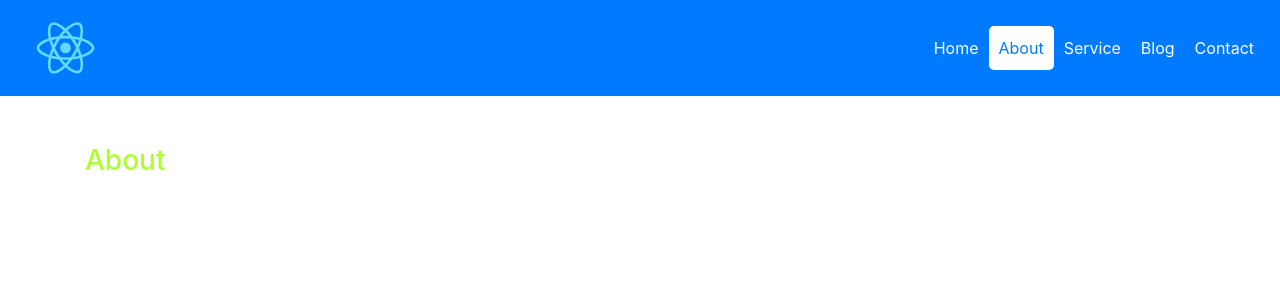
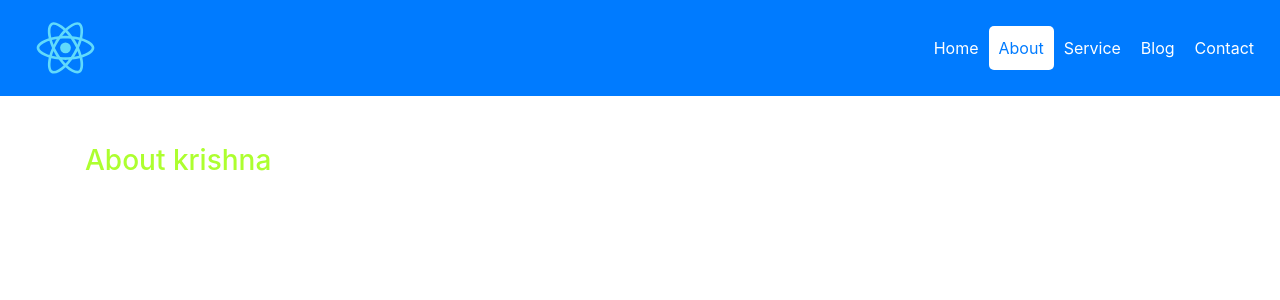
Before and after one commit to Mano-KKD89/svi, a React (Create React App) app: page /about in a window 1280 px wide. Shown: the top 300 px of the page. Built offline with nearby package versions, Linux system fonts and the light colour scheme.

Commit message:
muthu first commit

```diff
--- a/src/about/About.js
+++ b/src/about/About.js
@@ -10,7 +10,7 @@ class About extends Component {
       <>
         <Row>
           <Col xs={12}>
-            <h3>About</h3>
+            <h3>About krishna</h3>
           </Col>
         </Row>
       </>
```
Also changed, not shown: 1 other file (tests, documents, lock files or other folders).
